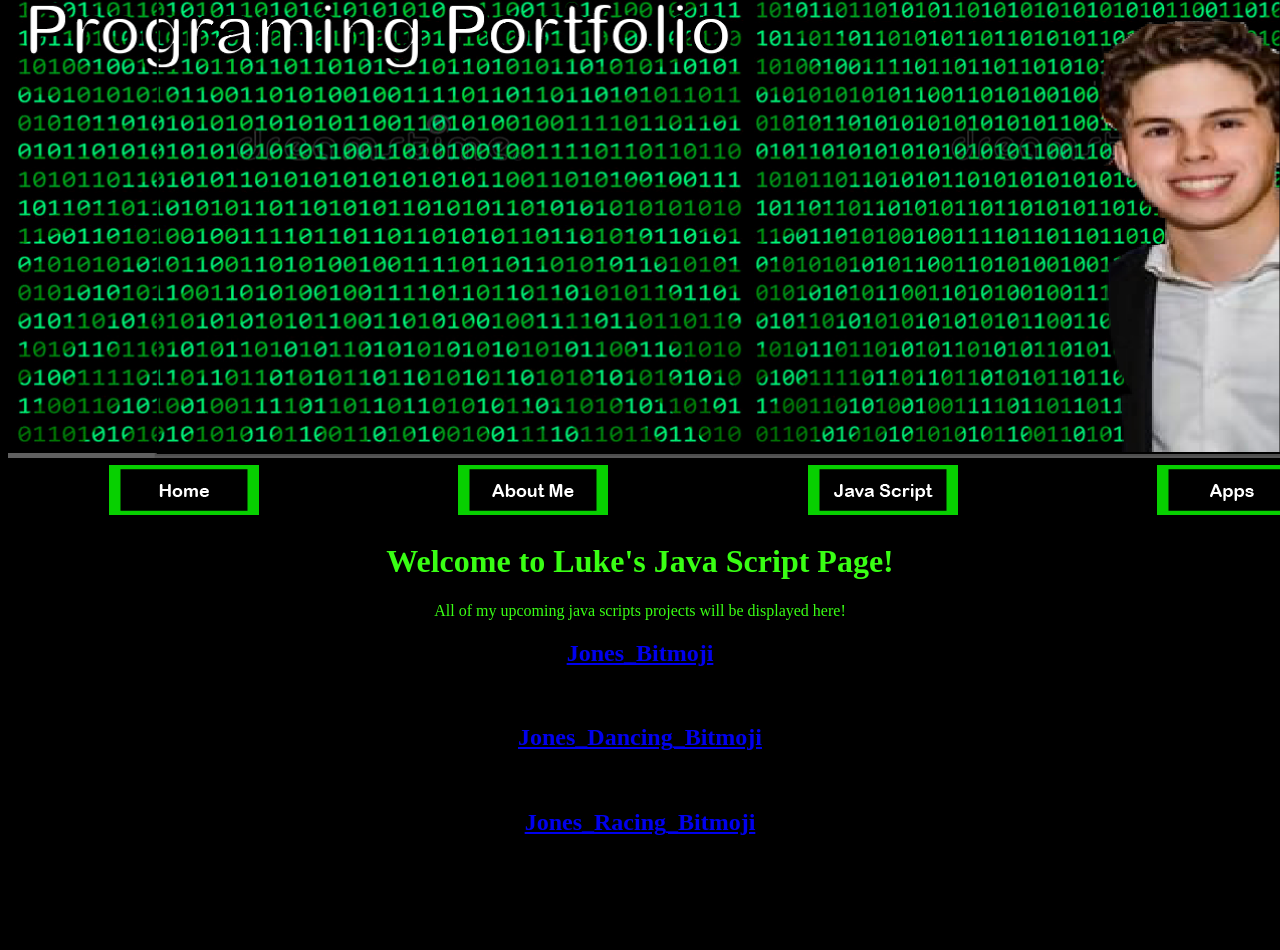
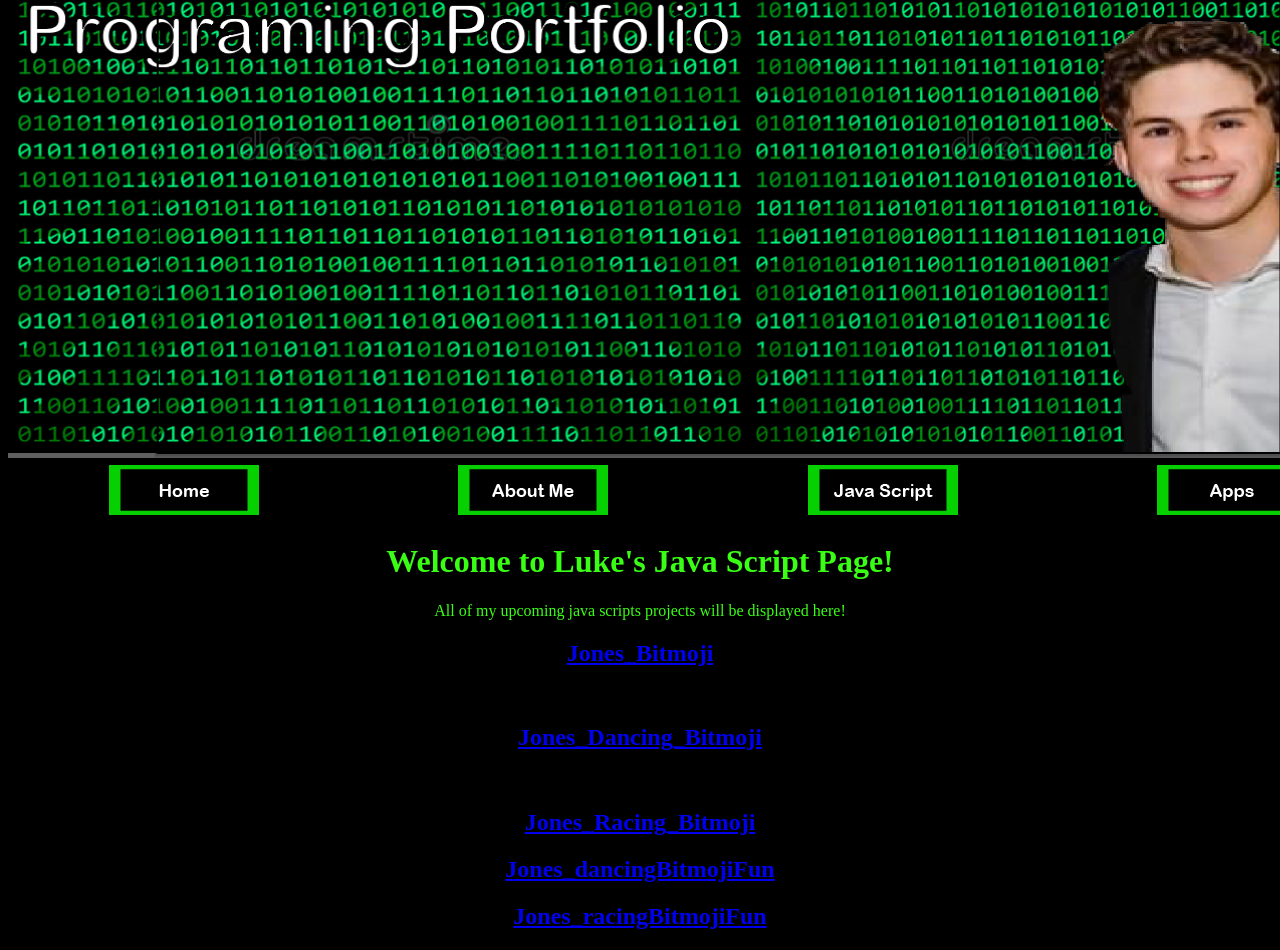
Before and after one commit to lukej0nes17/lukej0nes17, a plain HTML site: page js.html in a window 1280 px wide. Shown: the part 187-1137 px from the top of the page. Before the commit the page ends 1043 px from the top, so only its background shows below. Drawn offline with Linux system fonts and the light colour scheme; a script that the page names is missing.

Commit message:
Update js.html

```diff
--- a/js.html
+++ b/js.html
@@ -27,7 +27,9 @@
 <h2><a href="https://www.khanacademy.org/computer-programming/jones_dancing_bitmoji/4994714185285632">Jones_Dancing_Bitmoji</a></h2><script src="https://www.khanacademy.org/computer-programming/jones_dancing_bitmoji/4994714185285632/embed.js?editor=yes&buttons=yes&author=yes&embed=yes"></script> </p>
 <br>
 <h2><a href="https://www.khanacademy.org/computer-programming/jones_racing_bitmoji/6261479053770752">Jones_Racing_Bitmoji</a></h2><script src="https://www.khanacademy.org/computer-programming/jones_racing_bitmoji/6261479053770752/embed.js?editor=yes&buttons=yes&author=yes&embed=yes"></script>
-	 </center>
+<h2><a href="https://www.khanacademy.org/computer-programming/jones_dancingbitmojifun/6669978617298944">Jones_dancingBitmojiFun</a></h2><script src="https://www.khanacademy.org/computer-programming/jones_dancingbitmojifun/6669978617298944/embed.js?editor=yes&buttons=yes&author=yes&embed=yes"></script>
+	    <h2><a href="https://www.khanacademy.org/computer-programming/jones_racingbitmojifun/6726553067372544">Jones_racingBitmojiFun</a></h2><script src="https://www.khanacademy.org/computer-programming/jones_racingbitmojifun/6726553067372544/embed.js?editor=yes&buttons=yes&author=yes&embed=yes"></script>
+	    </center>
 
 
 
```
